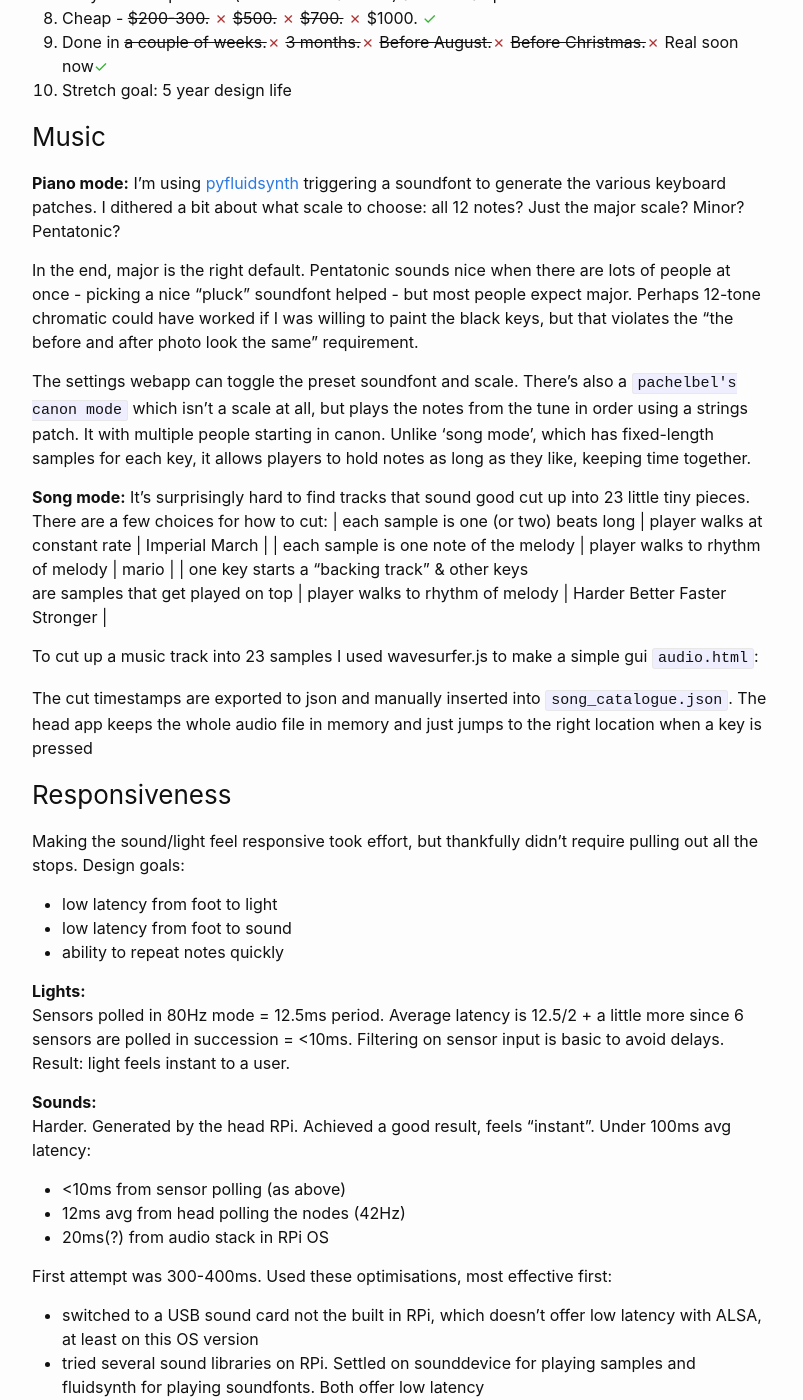
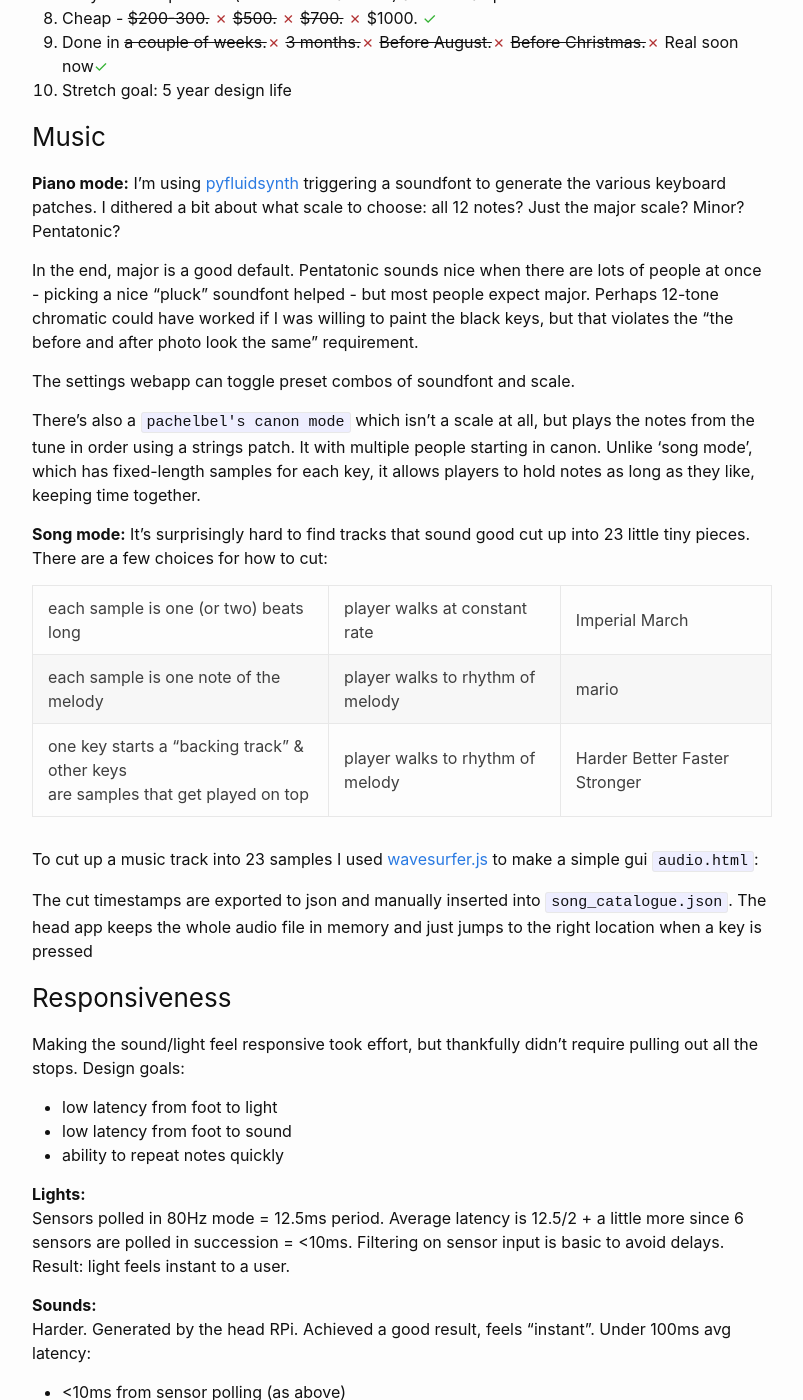
Before and after one commit to mattyyeung/mattyyeung.github.io, a Jekyll site: the page built from piano-path.md, in a window 1280 px wide and 1400 px high, scrolled down 4639 px. Shown: the whole window, without its empty margins (238-1041 px from the left). Built offline with Jekyll 4.4.1, drawn with Linux system fonts in a browser that asks for light colours.

Commit message:
pianopath

```diff
--- a/piano-path.md
+++ b/piano-path.md
@@ -135,17 +135,20 @@ Sure! All the design files are on github, CC-NC-BY license. Send me a photo I'd
 **Piano mode:**
 I'm using [pyfluidsynth](https://pypi.org/project/pyFluidSynth/) triggering a soundfont to generate the various keyboard patches. I dithered a bit about what scale to choose: all 12 notes? Just the major scale? Minor? Pentatonic?
 
-In the end, major is the right default. Pentatonic sounds nice when there are lots of people at once - picking a nice "pluck" soundfont helped - but most people expect major. Perhaps 12-tone chromatic could have worked if I was willing to paint the black keys, but that violates the "the before and after photo look the same" requirement.
+In the end, major is a good default. Pentatonic sounds nice when there are lots of people at once - picking a nice "pluck" soundfont helped - but most people expect major. Perhaps 12-tone chromatic could have worked if I was willing to paint the black keys, but that violates the "the before and after photo look the same" requirement.
 
-The settings webapp can toggle the preset soundfont and scale. There's also a `pachelbel's canon mode` which isn't a scale at all, but plays the notes from the tune in order using a strings patch. It with multiple people starting in canon. Unlike 'song mode', which has fixed-length samples for each key, it allows players to hold notes as long as they like, keeping time together.
+The settings webapp can toggle preset combos of soundfont and scale.
+
+There's also a `pachelbel's canon mode` which isn't a scale at all, but plays the notes from the tune in order using a strings patch. It with multiple people starting in canon. Unlike 'song mode', which has fixed-length samples for each key, it allows players to hold notes as long as they like, keeping time together.
 
 **Song mode:**
 It's surprisingly hard to find tracks that sound good cut up into 23 little tiny pieces. There are a few choices for how to cut:
+
 | each sample is one (or two) beats long | player walks at constant rate | Imperial March |
 | each sample is one note of the melody | player walks to rhythm of melody | mario |
 | one key starts a "backing track" & other keys <br> are samples that get played on top | player walks to rhythm of melody | Harder Better Faster Stronger |
 
-To cut up a music track into 23 samples I used wavesurfer.js to make a simple gui `audio.html`:
+To cut up a music track into 23 samples I used [wavesurfer.js](https://wavesurfer.xyz/) to make a simple gui `audio.html`:
 
 The cut timestamps are exported to json and manually inserted into `song_catalogue.json`. The head app keeps the whole audio file in memory and just jumps to the right location when a key is pressed
 
```
